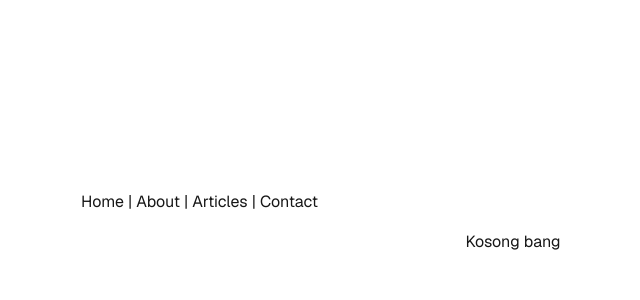
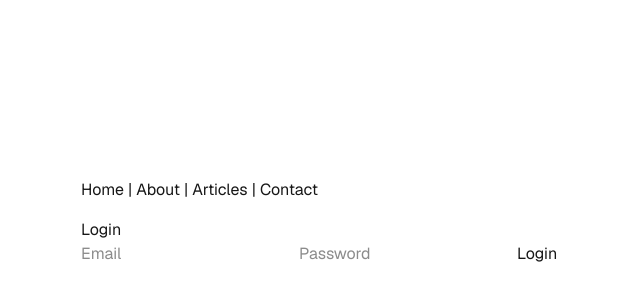
Before and after one commit to bintangshada/blogs-shada, a Next.js app: page /login in a window 1280 px wide. Before the commit this address had no page. Shown: the part 186-486 px from the top of the page, without its empty margins (127-767 px from the left). Built offline with nearby package versions, Linux system fonts and the light colour scheme.

Commit message:
feat: login

```diff
--- a/app/api/auth/login/route.ts
+++ b/app/api/auth/login/route.ts
@@ -21,6 +21,6 @@
 
     return NextResponse.json(
         {token, user: {id: user.id, email: user.email}},
-        {status: 400}
+        {status: 200}
     )
 }
--- /dev/null
+++ b/app/login/page.tsx
@@ -0,0 +1,46 @@
+"use client";
+
+import { useRouter } from "next/navigation";
+import { useState } from "react";
+
+export default function LoginPage() {
+ const [email, setEmail] = useState("");
+  const [password, setPassword] = useState("");
+  const router = useRouter();
+
+  const handleSubmit = async (e: React.FormEvent) => {
+    e.preventDefault();
+    const res = await fetch("/api/auth/login", {
+      method: "POST",
+      headers: { "Content-Type": "application/json" },
+      body: JSON.stringify({ email, password }),
+    });
+    const data = await res.json();
+    localStorage.setItem('token', data.token);
+    router.push('admin/dashboard')
+    console.log(data);
+  };
+
+  return (
+    <div>
+      <h1>Login</h1>
+      <form onSubmit={handleSubmit}>
+        <input
+          type="email"
+          placeholder="Email"
+          value={email}
+          onChange={(e) => setEmail(e.target.value)}
+          required
+        />
+        <input
+          type="password"
+          placeholder="Password"
+          value={password}
+          onChange={(e) => setPassword(e.target.value)}
+          required
+        />
+        <button type="submit">Login</button>
+      </form>
+    </div>
+  );
+}
--- a/middleware.ts
+++ b/middleware.ts
@@ -22,7 +22,6 @@
         );
     }
 
-
     try {
         jwt.verify(rawToken, jwtSecret);
         return NextResponse.next();
```
